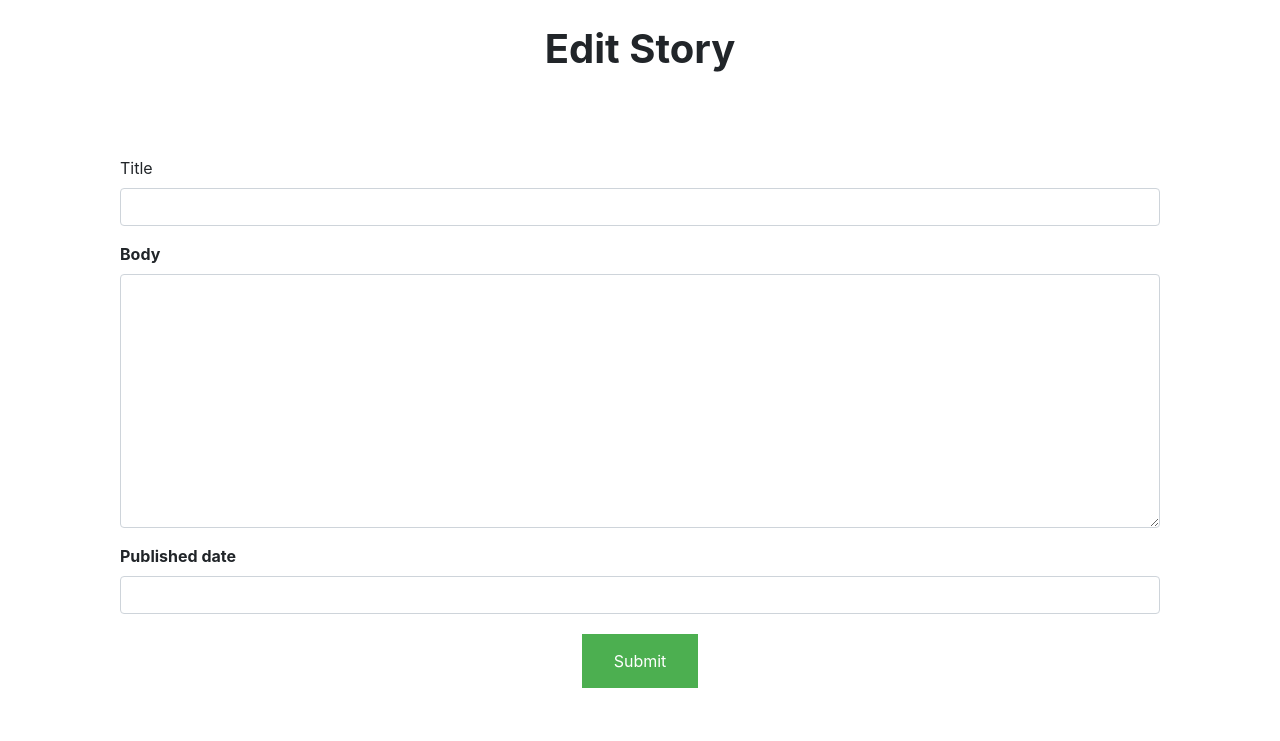
After one commit to Habib-4-Tech/story, a PHP site: page /edit.php in a window 1280 px wide. The commit adds this page. Shown: the top 741 px of the page. Run offline with PHP 8.4, Linux system fonts and the light colour scheme; data that the repository does not hold is empty.

Commit message:
edit story functionality created

```diff
--- /dev/null
+++ b/edit.php
@@ -0,0 +1,180 @@
+<?php
+include('db.php')
+
+
+?>
+
+
+
+<?php
+
+if (isset($_GET['Story_id']))
+{
+$Story_id=$_GET['Story_id'];
+
+$sql= "Select *  FROM story where id= $Story_id";
+
+$result = mysqli_query($connection, $sql);
+$result = mysqli_fetch_assoc($result);
+$N_title= $result['title'];
+$N_text= $result['body'];
+
+$N_date=$result['str_date'];
+
+
+}
+
+?>
+
+
+
+
+
+<?php
+if (isset($_POST['submit'])) {
+
+    $title=$_POST['title'];
+    $text=$_POST['text'];
+    $date_str=$_POST['date'];
+    $text = mysqli_real_escape_string($connection, $text);
+    $title= mysqli_real_escape_string($connection, $title);
+
+    $date= date('Y/m/d',strtotime($date_str));
+
+
+
+    $sql= "INSERT INTO story(title,body,p_date,str_date) VALUES('$title','$text','$date','$date_str') ";
+
+    $sql = "UPDATE story SET title='$title',body='$text',p_date='$date',str_date=' $date_str' WHERE id= $Story_id";
+
+    if (mysqli_query($connection, $sql)) {
+        echo "<h3>Your story has been edited.";
+
+     // header("Location: story_listing.php");
+
+    } else {
+        echo "ERROR! wasn't edited please try again <br>" . mysqli_error($connection);
+    }
+
+    mysqli_close($connection);
+
+    //header("Location: explore.php");
+    die;
+
+}
+
+?>
+
+
+
+<!DOCTYPE html>
+<html lang="en">
+
+<head>
+    <meta charset="UTF-8">
+    <meta http-equiv="X-UA-Compatible" content="IE=edge">
+    <meta name="viewport" content="width=device-width, initial-scale=1.0">
+    <link rel="stylesheet" href="https://cdn.jsdelivr.net/npm/bootstrap@4.3.1/dist/css/bootstrap.min.css" integrity="sha384-ggOyR0iXCbMQv3Xipma34MD+dH/1fQ784/j6cY/iJTQUOhcWr7x9JvoRxT2MZw1T" crossorigin="anonymous">
+
+    <link
+      rel="stylesheet"
+      href="//code.jquery.com/ui/1.13.0/themes/base/jquery-ui.css"
+    />
+
+    <script src="https://code.jquery.com/jquery-3.6.0.js"></script>
+    <script src="https://code.jquery.com/ui/1.13.0/jquery-ui.js"></script>
+
+
+
+    <title>Create Story</title>
+
+
+    <style>
+
+
+ .button {
+  background-color: #4CAF50; /* Green */
+  border: none;
+  color: white;
+  padding: 15px 32px;
+  text-align: center;
+  text-decoration: none;
+  display: inline-block;
+  font-size: 16px;
+  margin: 4px 2px;
+  cursor: pointer;
+  -webkit-transition-duration: 0.4s; /* Safari */
+  transition-duration: 0.4s;
+}
+
+
+
+.button:hover {
+  box-shadow: 0 12px 16px 0 rgba(0,0,0,0.24),0 17px 50px 0 rgba(0,0,0,0.19);
+}
+
+</style>
+</head>
+
+
+
+
+<body>
+<div class= "container" style=" padding:25px; text-align:center;" >
+
+<h1> <b> Edit Story </b></h1>
+</div>
+
+  <div class= "container" style=" padding:50px;" >
+
+    <form action="" method="post" class="needs-validation" enctype="multipart/form-data">
+
+        <div class="mb-3">
+            <label for="storytitle" class="form-label">Title</label>
+            <input type="text" class="form-control" id="storytitle" name="title" placeholder=""  value="<?= $N_title?>"required>
+            <div class="valid-feedback">Valid.</div>
+            <div class="invalid-feedback">Please fill out this field.</div>
+        </div>
+
+        <div class="mb-3">
+            <label for="Textarea1" class="form-label"> <b>Body</b></label>
+            <textarea class="form-control" id="Textarea1" name="text" rows="10" placeholder="" required><?= $N_text?></textarea>
+            <div class="valid-feedback"><b>Valid.</b></div>
+            <div class="invalid-feedback"><b>Please fill out this field.</b></div>
+        </div>
+
+
+
+        <div class="mb-3">
+            <label for="date" class="form-label"><b> Published date</label>
+            <input type="text" id="datepicker" class="form-control"  name="date" placeholder=""  value="<?=  $N_date?>" required>
+
+        </div>
+
+
+
+     <center>
+
+        <button type="submit" class="button" name="submit" >Submit</button>
+        </center>
+    </form>
+
+
+    </div>
+
+    </div>
+
+</div>
+
+
+
+<script>
+        $("#datepicker").datepicker({
+          dateFormat: "dd MM yy"
+        });
+
+    </script>
+
+</body>
+
+</html>
```
Also changed, not shown: story_listing.php (+26 -0 lines).
